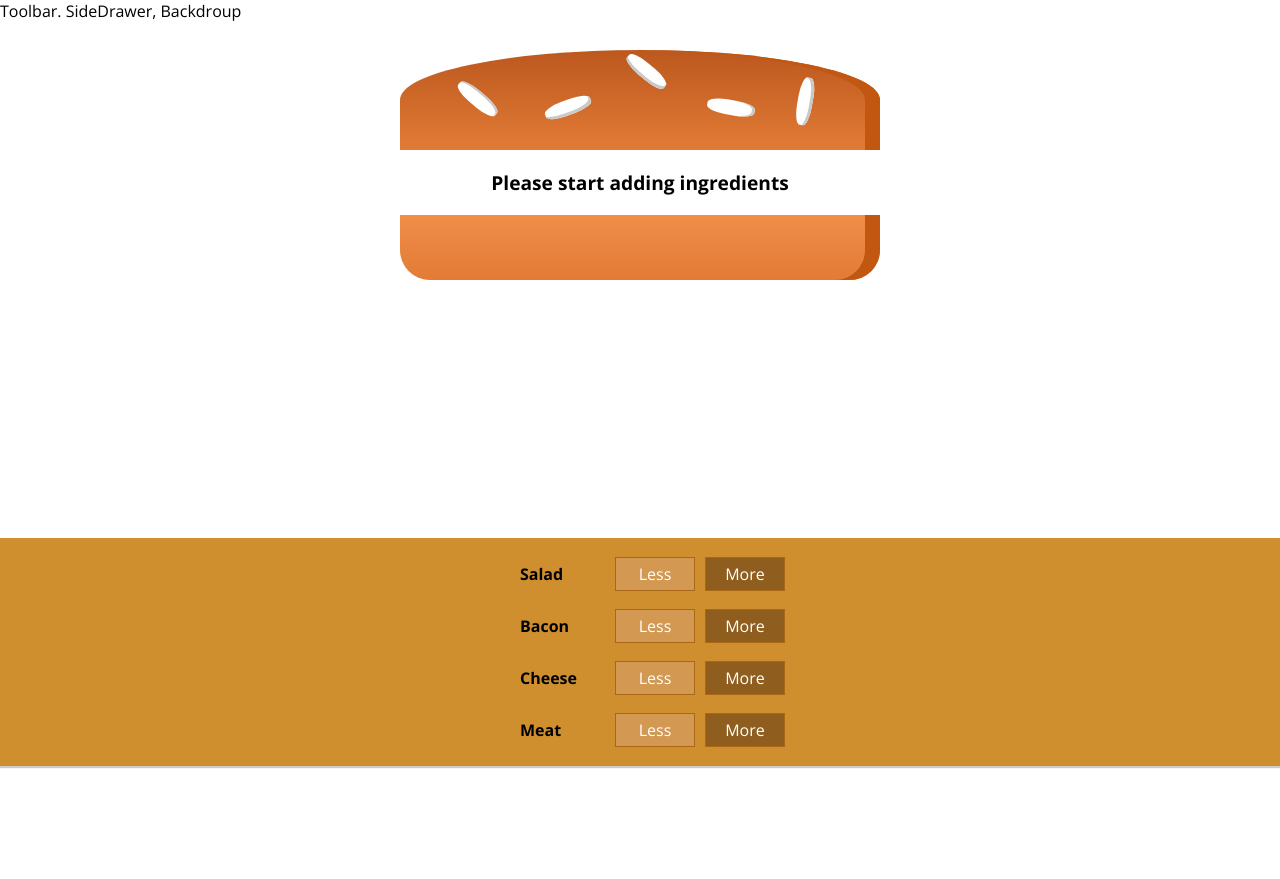
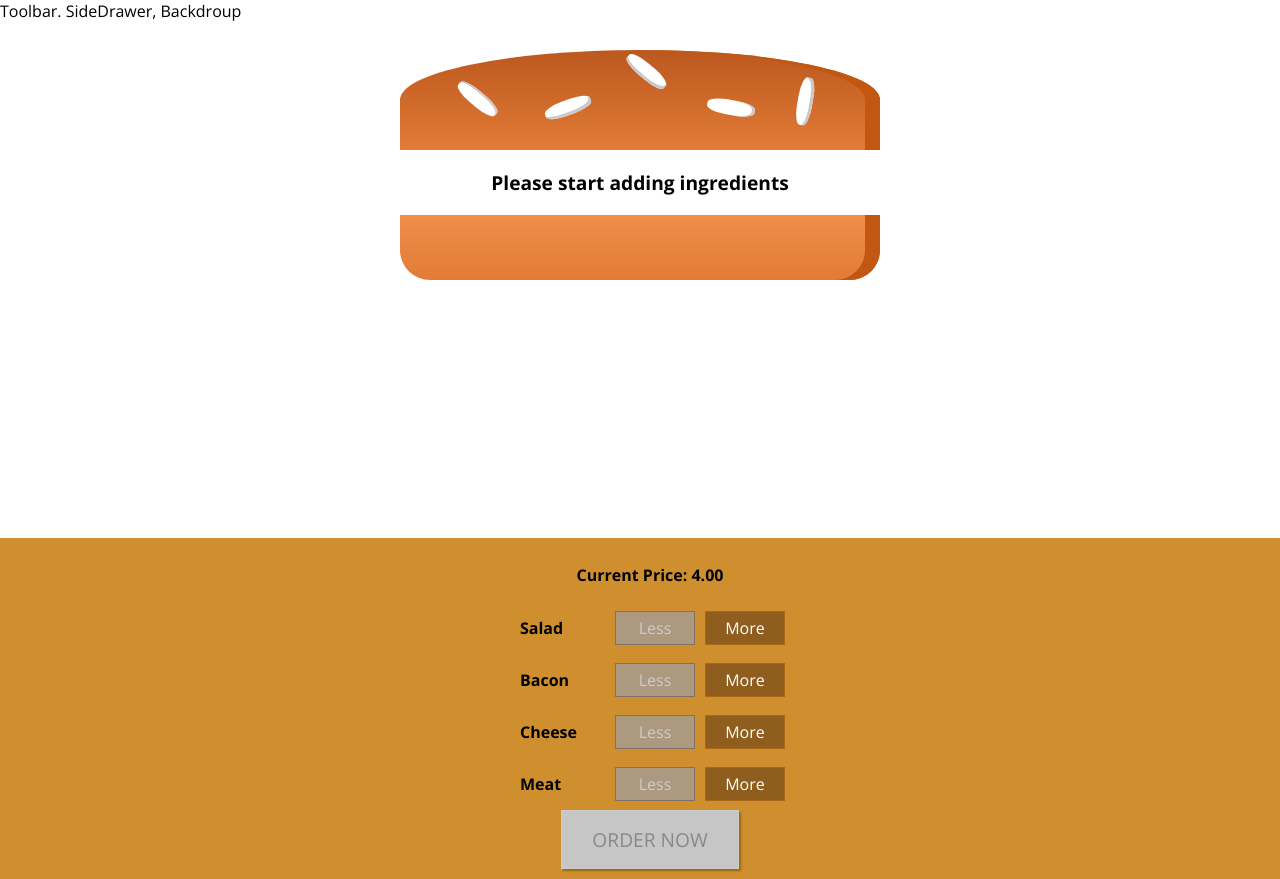
Before and after one commit to CSAtkinson/BurgerApp, a React (Create React App) app: page / in a window 1280 px wide. Before the commit the page ends 800 px from the top, so only its background shows below. Built offline with nearby package versions, Linux system fonts and the light colour scheme.

Commit message:
More/less button working and order button greyed out if nothing selected

```diff
--- a/src/Components/Burger/BuildControls/BuildControl/BuildControl.js
+++ b/src/Components/Burger/BuildControls/BuildControl/BuildControl.js
@@ -5,7 +5,7 @@ import classes from "./BuildControl.module.css"
 const buildControl =(props) => (
     <div className={classes.BuildControl}>
         <div className={classes.Label}>{props.label}</div>
-        <button className={classes.Less}>Less</button>
+        <button className={classes.Less} onClick={props.removed} disabled={props.disabled}>Less</button>
         <button className={classes.More} onClick={props.added}>More</button>
     </div>
 );
--- a/src/Components/Burger/BuildControls/BuildControls.js
+++ b/src/Components/Burger/BuildControls/BuildControls.js
@@ -12,12 +12,18 @@ const controls = [
 
 const buildControls = (props) => (
     <div className = {classes.BuildControls}>
+        <p><strong>Current Price: {props.price.toFixed(2)}</strong></p>
         {controls.map(ctrl => (
             <BuildControl
                 key={ctrl.label}
                 label={ctrl.label}
-                added={() => props.ingredientAdded(ctrl.type)} />
+                added={() => props.ingredientAdded(ctrl.type)}
+                removed = {() => props.ingredientRemoved(ctrl.type)}
+                disabled = {props.disabled[ctrl.type]} />
         ))}
+        <button
+            className={classes.OrderButton}
+            disabled={!props.purchasable}>ORDER NOW</button>
     </div>
 );
 
--- a/src/Components/Burger/BuildControls/BuildControls.module.css
+++ b/src/Components/Burger/BuildControls/BuildControls.module.css
@@ -8,3 +8,44 @@
     margin: auto;
     padding: 10px;
 }
+
+.OrderButton {
+    background-color: #DAD735;
+    outline: none;
+    cursor: pointer;
+    border: 1px solid #966909;
+    color: #966909;
+    font-family: inherit;
+    font-size: 1.2em;
+    padding: 15px 30px;
+    box-shadow: 2px 2px 2px #966909;
+}
+
+.OrderButton:hover, .OrderButton:active {
+    background-color: #A0DB41;
+    border: 1px solid #966909;
+    color: #966909;
+}
+
+.OrderButton:disabled {
+    background-color: #C7C6C6;
+    cursor: not-allowed;
+    border: 1px solid #ccc;
+    color: #888888;
+}
+
+.OrderButton:not(:disabled) {
+    animation: enable 0.3s linear;
+}
+
+@keyframes enable {
+    0% {
+        transform: scale(1);
+    }
+    60% {
+        transform: scale(1.1);
+    }
+    100% {
+        transform: scale(1);
+    }
+}
--- a/src/Containers/BurgerBuilder/BurgerBuilder.js
+++ b/src/Containers/BurgerBuilder/BurgerBuilder.js
@@ -21,8 +21,14 @@ class BurgerBuilder extends Component {
             cheese: 0,
             meat: 0
         },
-        totalPrice: 4
+        totalPrice: 4,
+        purchasable: false
     }
+
+    updatePurchase(ingredients){
+        console.log(Object.values(ingredients).some(amount => amount > 0));
+        return Object.values(ingredients).some(amount => amount > 0)
+   }
 
     addIngredientHandler = (type) => {
         const oldCount = this.state.ingredients[type]
@@ -34,20 +40,54 @@ class BurgerBuilder extends Component {
         const priceAddition = INGREDIENT_PRICE[type];
         const oldprice = this.state.totalPrice;
         const newPrice = oldprice + priceAddition;
-        this.setState({totalPrice: newPrice, ingredients: updatedIngredients})
+        this.setState({totalPrice: newPrice, ingredients: updatedIngredients, purchasable: this.updatePurchase(updatedIngredients)})
+
+
+
     }
 
     removeIngredientHandler = (type) => {
+        const oldCount = this.state.ingredients[type]
+        if (this.state.ingredients[type] === 0)
+        {
+            return;
+        }
+        else
+        {
+            const updatedCount = oldCount - 1;
+            const updatedIngredients = {
+                ...this.state.ingredients
+            }
+            updatedIngredients[type] = updatedCount;
+            const priceSubtraction = INGREDIENT_PRICE[type];
+            const oldprice = this.state.totalPrice;
+            const newPrice = oldprice - priceSubtraction;
+            this.setState({totalPrice: newPrice, ingredients: updatedIngredients, purchasable: this.updatePurchase(updatedIngredients)})
+        }
+
 
     }
 
 
+
+
     render(){
+        const disabledInfo = {
+            ...this.state.ingredients
+        }
+        for (let key in disabledInfo){
+            disabledInfo[key] = disabledInfo[key] <= 0
+
+        }
         return(
             <Auxillary>
                 <Burger ingredients={this.state.ingredients}/>
                 <BuildControls
-                ingredientAdded = {this.addIngredientHandler}/>
+                ingredientAdded = {this.addIngredientHandler}
+                ingredientRemoved = {this.removeIngredientHandler}
+                disabled = {disabledInfo}
+                purchasable = {this.state.purchasable}
+                price = {this.state.totalPrice}/>
             </Auxillary>
         );
     }
```
Also changed, not shown: src/Components/UI/Modal/Modal.js (added, +9 -0 lines), src/Components/UI/Modal/Modal.module.css (added, +20 -0 lines), src/Components/Burger/BuildControls/BuildControl/BuildControl.module.css (line endings or trailing spaces), src/Components/UI/Backdrop/Backdrop.js (added), 1 other file (tests, documents, lock files or other folders).
